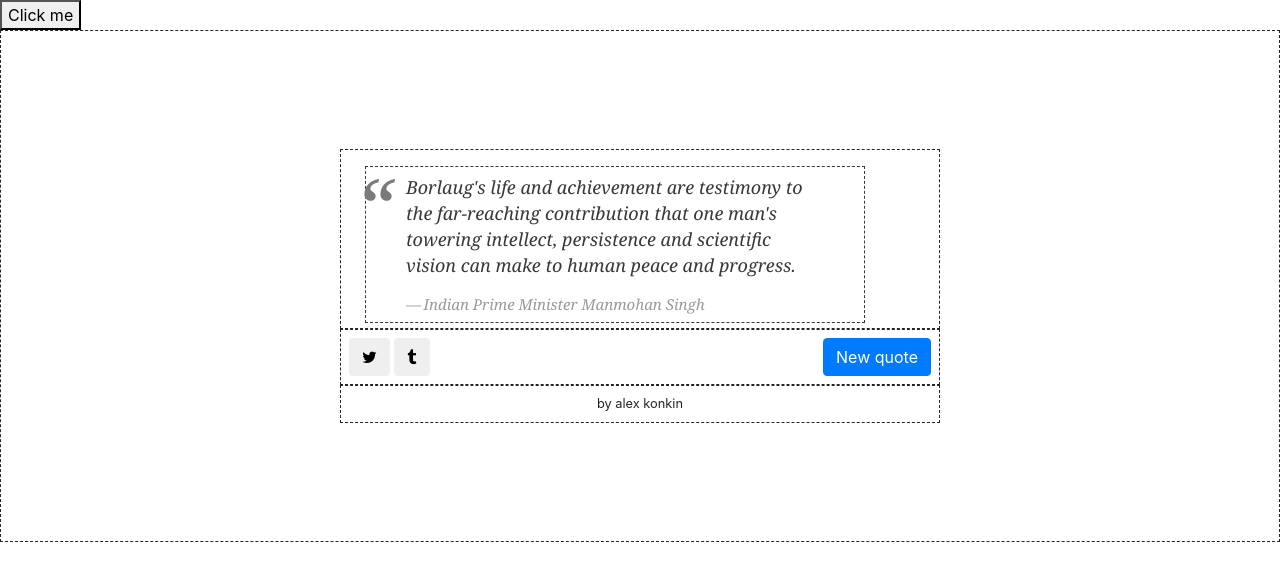
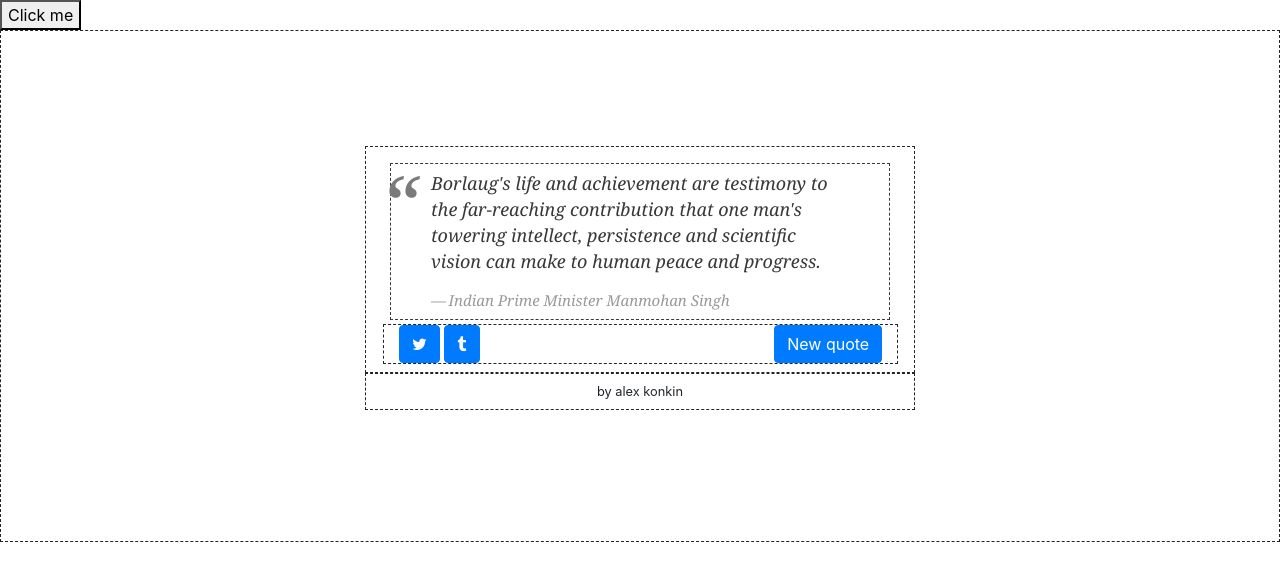
Before and after one commit to alexkonkin/random_quote_machine, a website: page index.html in a window 1280 px wide. Drawn offline with nearby package versions, Linux system fonts and the light colour scheme.

Commit message:
modified styling of the main quote window

```diff
--- a/index.html
+++ b/index.html
@@ -28,8 +28,8 @@
 
 <div class="container-fluid v-border d-flex justify-content-center align-items-center" style="height: 100%; width:100%; ">
     <div class="d-flex flex-column justify-content-center">
-        <div class="p-2 border-item ml-3 mr-3 mt-3 v-border" style="height:180px;width:600px">
-            <!--div class="text-center project-caption-bg">Random Quote Machine</div-->
+        <!--div class="p-2 border-item ml-3 mr-3 mt-3 v-border" style="height:180px;width:600px">
+
 
                 <blockquote class="mt-2 ml-3 mr-3 v-border">
                         <p class="">Borlaug's life and achievement are testimony to the far-reaching contribution that one man's towering intellect, persistence and scientific vision can make to human peace and progress.</p>
@@ -43,6 +43,27 @@
                     <button type="button" class="btn btn-tb"><i class="fa fa-tumblr"></i></button>
             <div class="btn btn-primary float-right" >New quote</div>
         </div>
+        -->
+        <div class="p-2 border-item ml-3 mr-3 v-border">
+            <div class="row">
+                <div class="col-10">
+                    <blockquote class="mt-2 ml-3 mr-3 v-border">
+                        <p class="">Borlaug's life and achievement are testimony to the far-reaching contribution that one man's towering intellect, persistence and scientific vision can make to human peace and progress.</p>
+                        <footer class="mt-3">
+                            <cite>Indian Prime Minister Manmohan Singh</cite>
+                        </footer>
+                    </blockquote>
+                </div>
+            </div>
+            <div class="row">
+                <div class="col-11 ml-4 v-border">
+                    <button type="button" class="btn btn-tw btn-primary"><i class="fa fa-twitter"></i></button>
+                    <button type="button" class="btn btn-tb btn-primary"><i class="fa fa-tumblr"></i></button>
+                    <div class="btn btn-primary float-right" >New quote</div>
+                </div>
+            </div>
+        </div>
+
         <div class="p-2 border-item ml-3 mr-3 mb-3 v-border">
             <div class="text-center small">by alex konkin</div>
         </div>
```
Also changed, not shown: package.json (line endings or trailing spaces).
